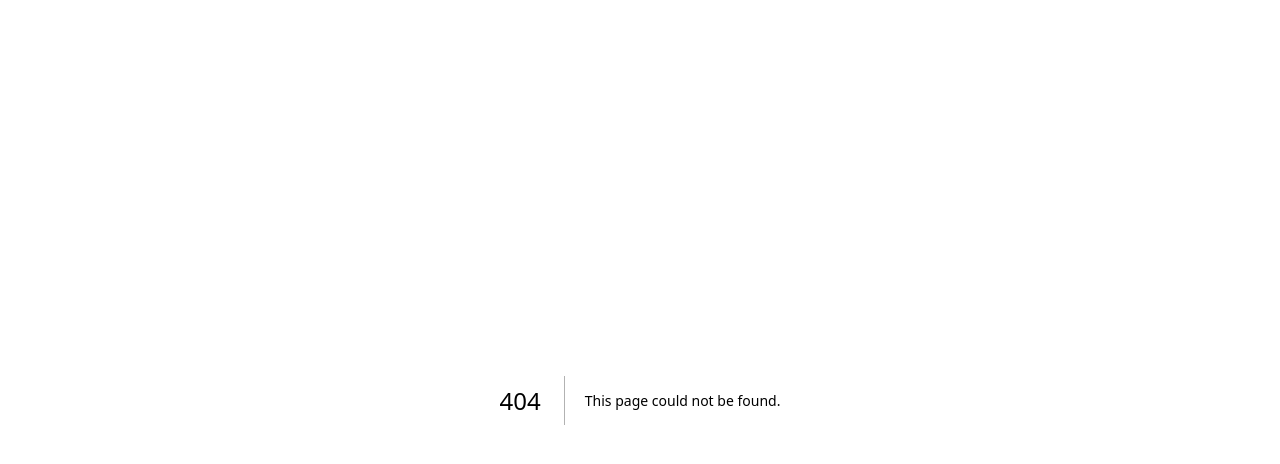
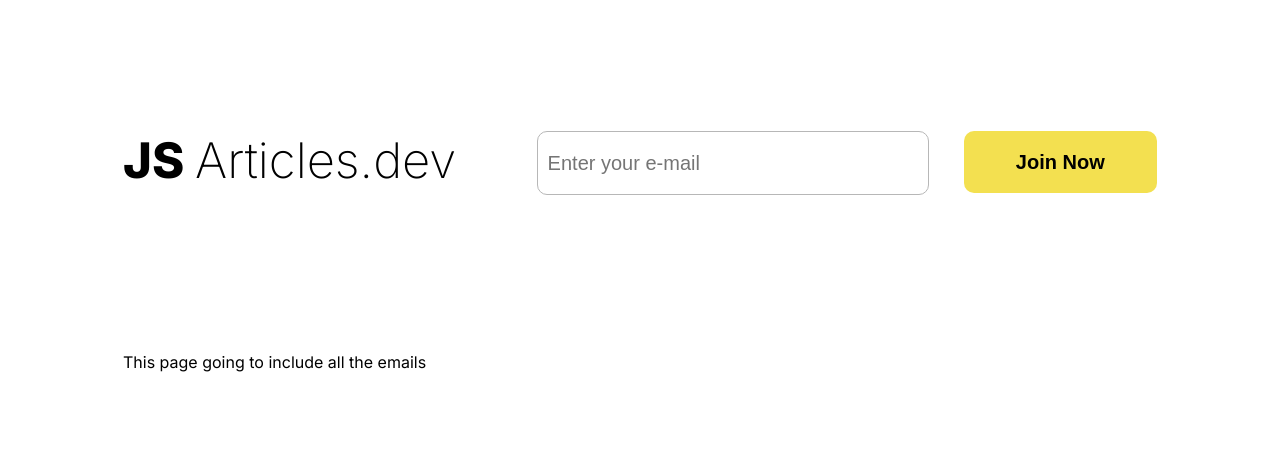
Before and after one commit to jsarticles-dev/jsad-frontend, a Next.js app: page /newsletters in a window 1280 px wide. Before the commit this address had no page. Shown: the top 464 px of the page. Built offline with nearby package versions, Linux system fonts and the light colour scheme.

Commit message:
Add navbar

```diff
--- a/next.config.js
+++ b/next.config.js
@@ -1,4 +1,6 @@
 /** @type {import('next').NextConfig} */
-const nextConfig = {}
+const nextConfig = {
+  reactStrictMode: false,
+};
 
-module.exports = nextConfig
+module.exports = nextConfig;
--- a/src/app/emails/page.tsx
+++ /dev/null
@@ -1,3 +0,0 @@
-export default function EmailsPage() {
-  return <div>This page going to include all the emails</div>;
-}
--- a/src/app/global.css
+++ b/src/app/global.css
@@ -7,10 +7,14 @@ body {
 button {
   background-color: #f3e050;
   border-radius: 10px;
-  height: 60px;
+  height: 62px;
   border: none;
   font-size: 20px;
   font-weight: 700;
+}
+
+button:active {
+  background-color: #dbcb4c;
 }
 
 input {
--- a/src/app/layout.tsx
+++ b/src/app/layout.tsx
@@ -4,7 +4,7 @@ import "./global.css";
 const inter = Inter({ subsets: ["latin"] });
 
 export const metadata = {
-  title: "JSArciles.dev",
+  title: "JSArticles.dev",
 };
 
 export default function RootLayout({
--- /dev/null
+++ b/src/app/newsletters/newsletter.module.css
@@ -0,0 +1,4 @@
+.newsletter__layout__container {
+  margin-top: 131px;
+  margin-bottom: 131px;
+}
--- /dev/null
+++ b/src/app/newsletters/newsletterLayout.tsx
@@ -0,0 +1,17 @@
+import Navbar from "../../components/Navbar/Navbar";
+import styles from "@/app/newsletters/newsletter.module.css";
+
+export default function NewsletterLayout({
+  children,
+}: {
+  children: React.ReactNode;
+}) {
+  return (
+    <>
+      <div className={styles.newsletter__layout__container}>
+        <Navbar />
+      </div>
+      {children}
+    </>
+  );
+}
--- /dev/null
+++ b/src/app/newsletters/page.tsx
@@ -0,0 +1,9 @@
+import NewsletterLayout from "./newsletterLayout";
+
+export default function EmailsPage() {
+  return (
+    <NewsletterLayout>
+      <div>This page going to include all the emails</div>
+    </NewsletterLayout>
+  );
+}
--- a/src/app/styles.module.css
+++ b/src/app/styles.module.css
@@ -16,7 +16,6 @@
 }
 
 .header--bold {
-  display: block;
   font-weight: 800;
 }
 
--- /dev/null
+++ b/src/components/Navbar/Navbar.tsx
@@ -0,0 +1,18 @@
+import NewUserForm from "../NewUserForm.tsx/NewUserForm";
+import styles from "./navbar.module.css";
+
+export default function Navbar() {
+  return (
+    <div className={styles.navbar__container}>
+      <div className={styles.header}>
+        <div className={styles.header}>
+          <span className={styles["header--bold"]}>JS </span>
+          <span className={styles["header--light"]}>Articles.dev</span>
+        </div>
+      </div>
+      <div className={styles.form__container}>
+        <NewUserForm doesUseInNavbar />
+      </div>
+    </div>
+  );
+}
--- /dev/null
+++ b/src/components/Navbar/navbar.module.css
@@ -0,0 +1,27 @@
+.navbar__container {
+  display: flex;
+  justify-content: space-between;
+  height: 90px;
+  width: 100%;
+}
+
+.header {
+  font-size: 49px;
+  margin-bottom: 90px;
+}
+
+.horizontal {
+  margin-right: 30%;
+}
+
+.header--bold {
+  font-weight: 800;
+}
+
+.header--light {
+  font-weight: 200;
+}
+
+.form__container {
+  width: 60%;
+}
--- a/src/components/NewUserForm.tsx/NewUserForm.tsx
+++ b/src/components/NewUserForm.tsx/NewUserForm.tsx
@@ -8,7 +8,11 @@ const validateEmail = (email: string) => {
   return emailRegex.test(email);
 };
 
-export default function NewUserForm() {
+export default function NewUserForm({
+  doesUseInNavbar,
+}: {
+  doesUseInNavbar?: boolean;
+}) {
   const [email, setEmail] = useState<string>("");
   const [error, setError] = useState<string | null>(null);
 
@@ -29,6 +33,7 @@ export default function NewUserForm() {
   };
 
   return (
+    <>
       <div className={styles.form__container}>
         <div className={styles.box__error}>{error}</div>
         <input
@@ -39,11 +44,14 @@ export default function NewUserForm() {
         <button className={styles.form__button} onClick={handleClick}>
           Join Now
         </button>
+      </div>
+      {!doesUseInNavbar && (
         <div>
           <div className={styles.box}>
             <span className={styles.box__link}>Let me see first</span>
           </div>
         </div>
-    </div>
+      )}
+    </>
   );
 }
--- a/src/components/NewUserForm.tsx/styles.module.css
+++ b/src/components/NewUserForm.tsx/styles.module.css
@@ -1,4 +1,6 @@
 .form__container {
+  display: flex;
+  flex-wrap: nowrap;
   width: 100%;
 }
 
```
Lines whose indentation alone changed are shown as unchanged.
